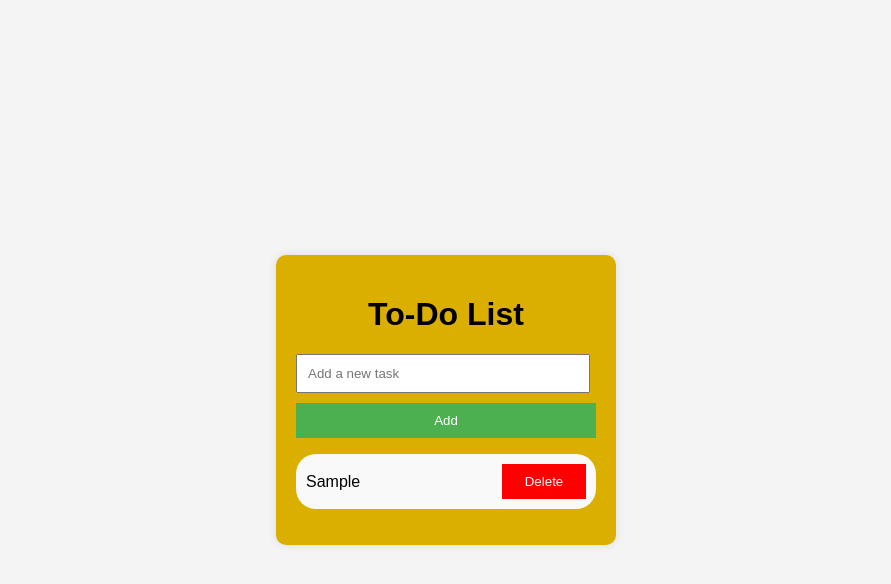
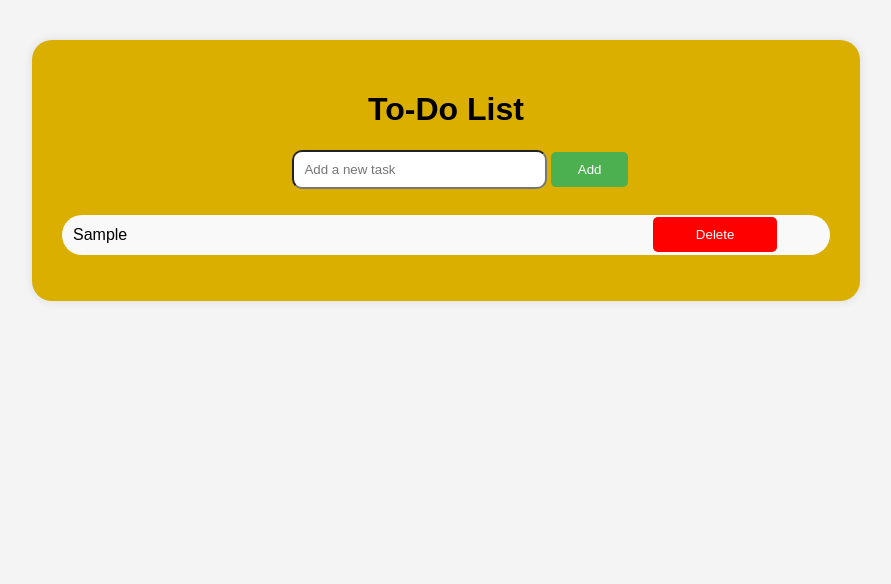
Before and after one commit to varsimashvili22/to-do-app, a website: page todo-web/index.html in a window 1280 px wide. Both pictures are taken after typing "Sample" into the empty fields and a click on the button "Add". Shown: the whole page, without its empty margins (194-1085 px from the left). Drawn offline with Linux system fonts and the light colour scheme.

Commit message:
updated style

```diff
--- a/todo-web/scr/index.ts
+++ b/todo-web/scr/index.ts
@@ -24,7 +24,6 @@ interface Task {
       taskList.push(newTask);
       renderTasks();
       taskInput.value = "";
-      console.log("here");
     }
   });
 
--- a/todo-web/styles.css
+++ b/todo-web/styles.css
@@ -10,10 +10,12 @@ body {
 
   .todo-container {
     background-color: rgb(219, 175, 0);
-    padding: 20px;
-    border-radius: 10px;
+    position: absolute;
+    top: 5%;
+    padding: 30px;
+    border-radius: 20px;
     box-shadow: 0 0 10px rgba(0, 0, 0, 0.1);
-    width: 300px;
+    width: 60%;
   }
 
   h1 {
@@ -21,20 +23,22 @@ body {
   }
 
   #new-task {
-    width: 90%;
+    width: 30%;
+    margin-left: 30%;
     padding: 10px;
     margin-bottom: 10px;
+    border-radius: 10px;
   }
 
   button {
-    width: 100%;
+    width: 10%;
     padding: 10px;
     background-color: #4CAF50;
     color: white;
     border: none;
     cursor: pointer;
+    border-radius: 5px;
   }
-
 
   button:hover {
     background-color: #45a049;
@@ -46,10 +50,8 @@ body {
   }
 
   li {
-    display: flex;
     justify-content: space-between;
-    align-items: center;
-    padding: 10px;
+    padding: 11px;
     margin-bottom: 5px;
     background-color: #f9f9f9;
     border-radius: 20px;
@@ -63,8 +65,11 @@ body {
   }
 
   li button {
-    width: 30%;
+    width: 15%;
     background-color: red;
+    position:absolute;
+    right: 10%;
+    transform: translateY(-9px);
     border: none;
     color: white;
     cursor: pointer;
```
Also changed, not shown: todo-web/dist/index.js.
